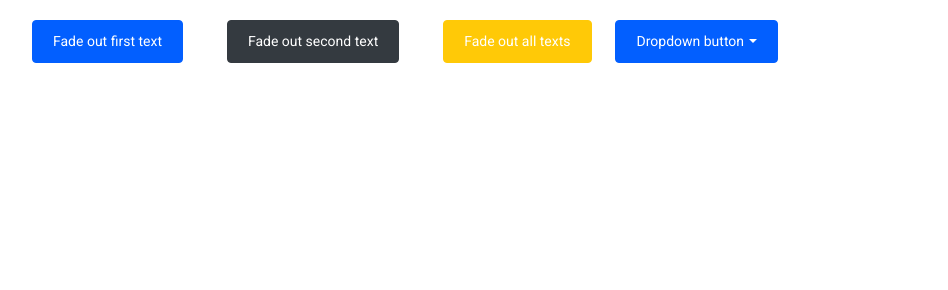
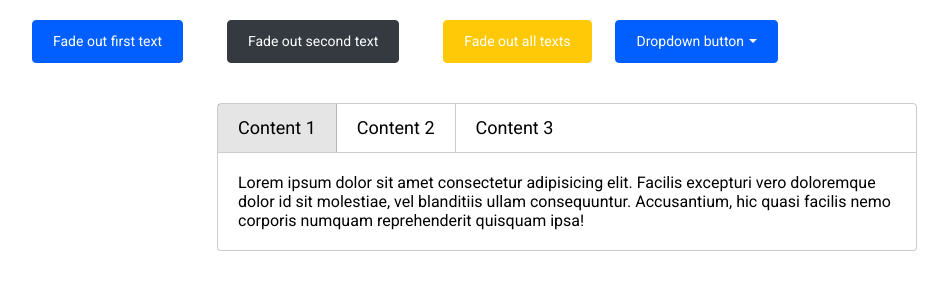
Before and after one commit to VVasilevich/ui-library, a website with bundled scripts: page src/index.html in a window 1280 px wide. Shown: the whole page, without its empty margins (73-1021 px from the left). Built offline with nearby package versions, Linux system fonts and the light colour scheme; files whose address does not match are found by name.

Commit message:
Add tab component

```diff
--- a/src/index.html
+++ b/src/index.html
@@ -15,6 +15,8 @@
         <button class="btn btn-dark m20" data-count="second">Fade out second text</button>
         <button class="btn btn-warning m20">Fade out all texts</button>
 
+        <!-- Dropdown -->
+
         <div class="dropdown">
             <button class="btn btn-primary dropdown-toggle" id="dropdownMenuButton">Dropdown button</button>
             <div class="dropdown-menu" data-toggle-id="dropdownMenuButton">
@@ -24,6 +26,31 @@
             </div>
         </div>
 
+
+        <!-- Tabs -->
+
+        <div class="tab mt-20 block-center">
+            <div class="tab-panel" data-tabpanel>
+                <div class="tab-item tab-item--active">Content 1</div>
+                <div class="tab-item">Content 2</div>
+                <div class="tab-item">Content 3</div>
+            </div>
+            <div class="tab-content tab-content--active">
+                Lorem ipsum dolor sit amet consectetur adipisicing elit. Facilis excepturi vero doloremque dolor id sit molestiae, vel blanditiis ullam consequuntur. Accusantium, hic quasi facilis nemo corporis numquam reprehenderit quisquam ipsa!
+            </div>
+            <div class="tab-content">
+                Lorem ipsum dolor sit amet consectetur adipisicing elit. Facilis excepturi vero doloremque dolor id sit molestiae, vel blanditiis ullam consequuntur. Accusantium, hic quasi facilis nemo corporis numquam reprehenderit quisquam ipsa!
+                <br> <br>
+                Lorem ipsum dolor sit amet consectetur adipisicing elit. Minima aut rerum, molestias eveniet, deleniti expedita velit, doloremque pariatur nam numquam nisi officia perspiciatis? Aliquid enim veniam recusandae nam odit labore?
+            </div>
+            <div class="tab-content">
+                Lorem ipsum dolor sit amet consectetur adipisicing elit. Facilis excepturi vero doloremque dolor id sit molestiae, vel blanditiis ullam consequuntur. Accusantium, hic quasi facilis nemo corporis numquam reprehenderit quisquam ipsa!
+                <br> <br>
+                Lorem ipsum dolor sit amet consectetur adipisicing elit. Minima aut rerum, molestias eveniet, deleniti expedita velit, doloremque pariatur nam numquam nisi officia perspiciatis? Aliquid enim veniam recusandae nam odit labore?
+                <br> <br>
+                Lorem ipsum dolor sit amet consectetur adipisicing elit. Ab magni, id quis quam veniam dolorum aperiam eos harum molestiae cupiditate ipsum, minus facilis sit soluta blanditiis perferendis. Laboriosam, voluptas aliquid?
+            </div>
+        </div>
     </div>
 
     <script src='script.js'></script>
--- /dev/null
+++ b/src/js/lib/components/tab.js
@@ -0,0 +1,19 @@
+import $ from "../core";
+
+$.prototype.tab = function() {
+  for (let i = 0; i < this.length; i++) {
+    $(this[i]).on('click', () => {
+      $(this[i])
+        .addClass('tab-item--active')
+        .siblings()
+        .removeClass('tab-item--active')
+        .closest('.tab')
+        .find('.tab-content')
+        .removeClass('tab-content--active')
+        .eq($(this[i]).index())
+        .addClass('tab-content--active');
+    });
+  }
+};
+
+$('[data-tabpanel] .tab-item').tab();
--- a/src/js/lib/lib.js
+++ b/src/js/lib/lib.js
@@ -7,5 +7,6 @@ import './modules/attributes';
 import './modules/effects';
 
 import './components/dropdown';
+import './components/tab';
 
 export default $;
--- /dev/null
+++ b/src/sass/components/tab.scss
@@ -0,0 +1,33 @@
+.tab {
+  max-width: 700px;
+  &-panel {
+    display: flex;
+    width: 100%;
+    min-height: 50px;
+    border: 1px solid rgba(0,0,0, .2);
+    border-radius: 4px 4px 0 0;
+  }
+  &-item {
+    font-size: 18px;
+    line-height: 27px;
+    padding: 10px 20px;
+    border-right: 1px solid rgba(0,0,0, .2);
+    cursor: pointer;
+    &:last-child {
+      border-right: none;
+    }
+    &--active {
+      background-color: rgba(0,0,0, .1);
+    }
+  }
+  &-content {
+    display: none;
+    padding: 20px;
+    border: 1px solid rgba(0,0,0, .2);
+    border-top: none;
+    border-radius: 0 0 4px 4px;
+    &--active {
+      display: block;
+    }
+  }
+}
--- a/src/sass/components/ui.scss
+++ b/src/sass/components/ui.scss
@@ -1,2 +1,3 @@
 @import './button.scss';
 @import './dropdown.scss';
+@import './tab.scss';
```
Also changed, not shown: dist/index.html, dist/script.js, dist/style.css, 1 other file.
